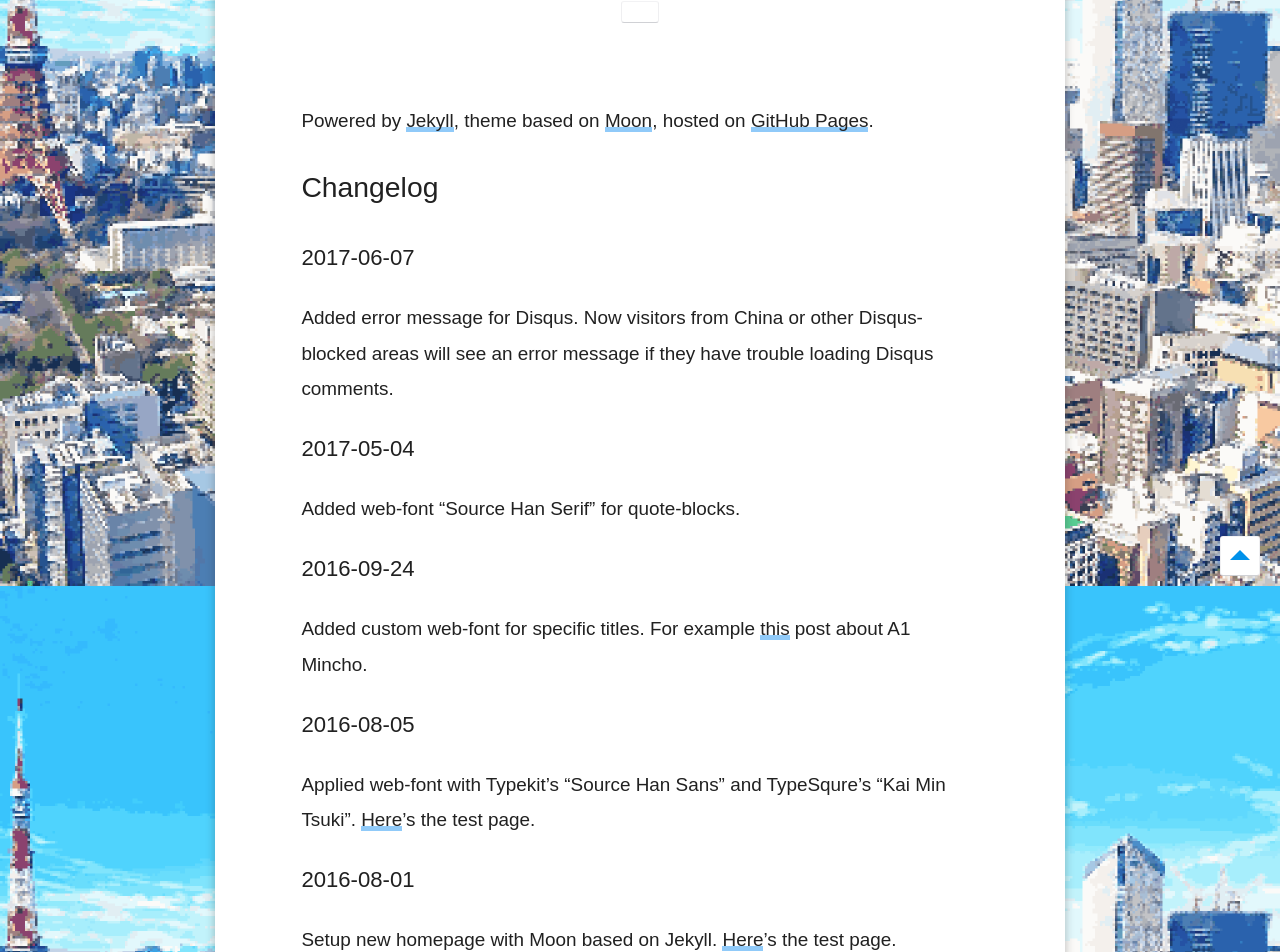
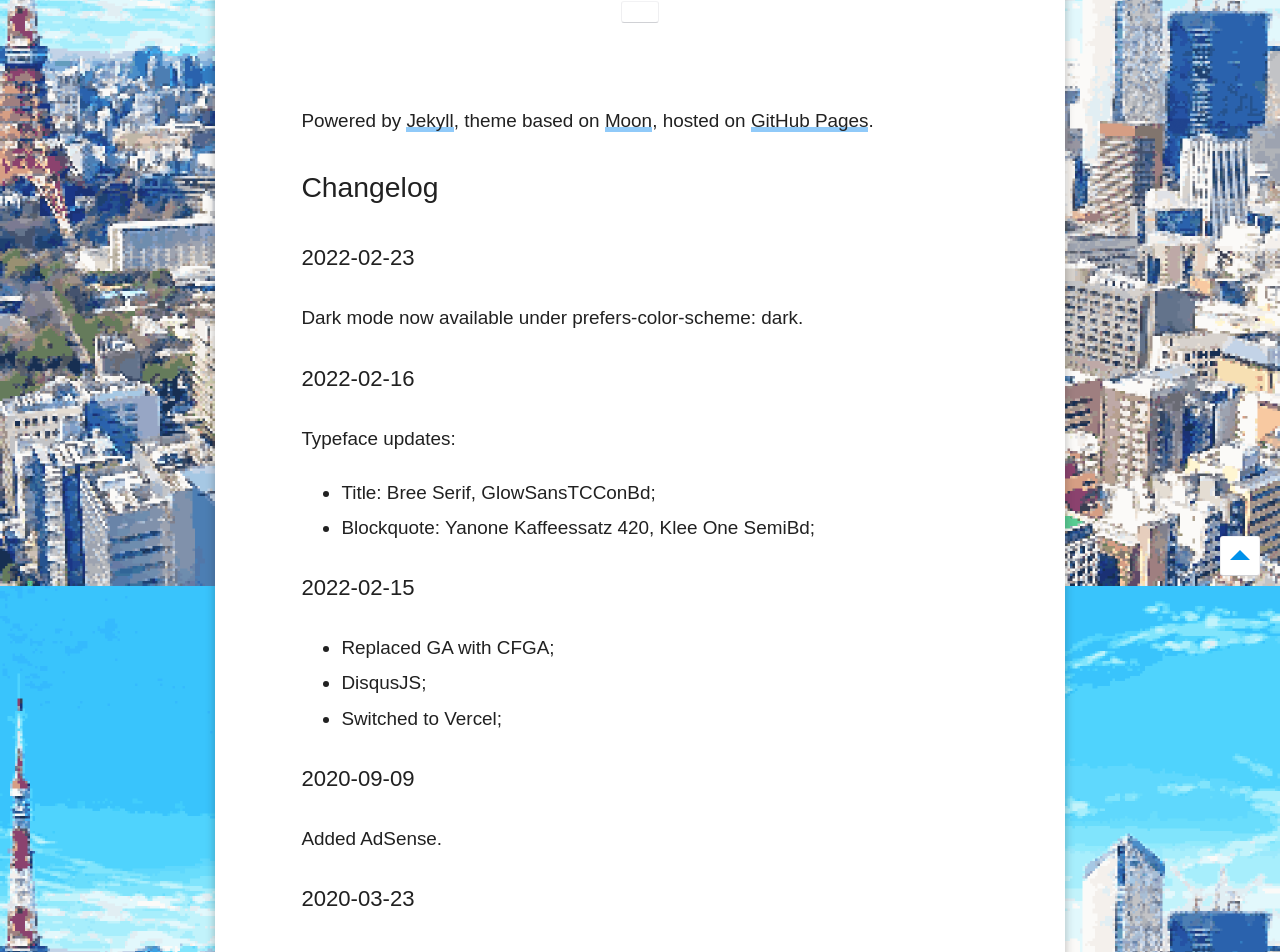
Before and after one commit to dorawei/dorawei.github.io, a Jekyll site: the page built from _posts/2017-06-11-project-personal-website.markdown, in a window 1280 px wide. Shown: the part 314-1266 px from the top of the page. Built offline with Jekyll 4.4.1, drawn with Linux system fonts in a browser that asks for light colours; some web fonts are replaced; a style sheet for code colours, icons or effects is not loaded; some of the changed text lies outside the part shown; grey boxes are pictures that could not be loaded.

Commit message:
update sitelog
sitelog & dark.css(add code bgcolor)

```diff
--- a/_posts/2017-06-11-project-personal-website.markdown
+++ b/_posts/2017-06-11-project-personal-website.markdown
@@ -15,6 +15,52 @@ Powered by [Jekyll](https://jekyllrb.com/){:target='_blank'}, theme based on [Mo
 ){:target='_blank'}.
 
 ## Changelog
+
+### 2022-02-23
+
+Dark mode now available under prefers-color-scheme: dark.
+
+### 2022-02-16
+
+Typeface updates:
+- Title: Bree Serif, GlowSansTCConBd;
+- Blockquote: Yanone Kaffeessatz 420, Klee One SemiBd;
+
+### 2022-02-15
+
+- Replaced GA with CFGA;
+- DisqusJS;
+- Switched to Vercel;
+
+### 2020-09-09
+
+Added AdSense.
+
+### 2020-03-23
+
+Typeface update: Text to GlowSansTC-Normal-Regular.
+
+### 2020-03-20
+
+Typeface update: Text to GenSekiGoL.
+
+### 2020-03-18
+
+Update fallback fonts for ShueiMaru and TenMincho.
+
+### 2019-10-09
+
+New background image.
+
+### 2019-07-14
+
+Typeface updates: Title to Shuei Maru Gothic Nijimi.
+
+### 2019-06-26
+
+Typeface updates:
+- Text: source-han-sans-cjk-ko, sans-serif;
+- Blockquote: ten-mincho, serif;
 
 ### 2017-06-07
 
--- a/assets/css/dark.css
+++ b/assets/css/dark.css
@@ -87,6 +87,10 @@ a:visited {
 	background-color: #373C38;
 }
 
+p code, li code, p pre, li pre {
+    background-color: #535953;
+    border: 1px solid #d0d1d5;
+}
 /** disqus js css dark theme**/
 #dsqjs a {
     color: #7DB9DE;
```
Also changed, not shown: assets/css/dark.min.css.
